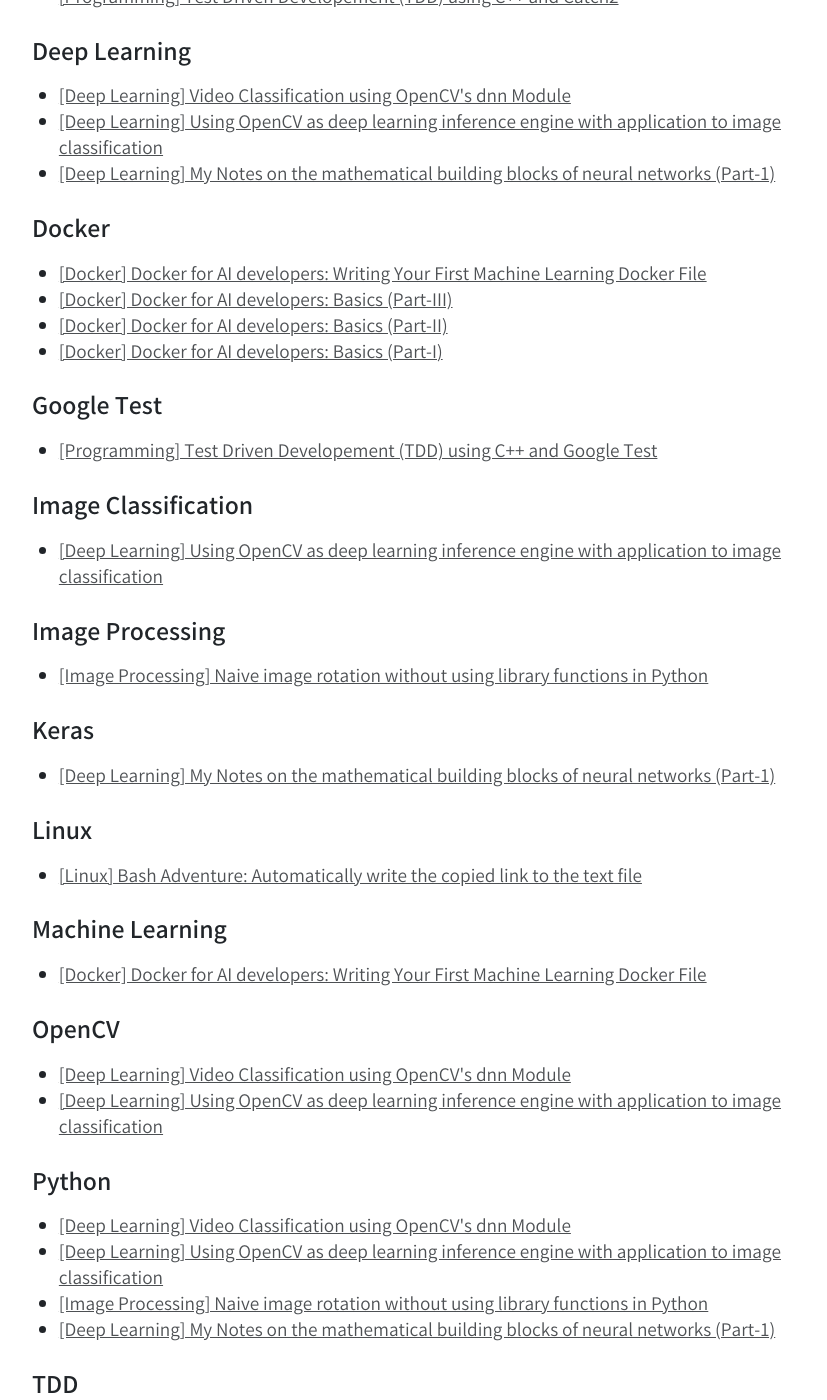
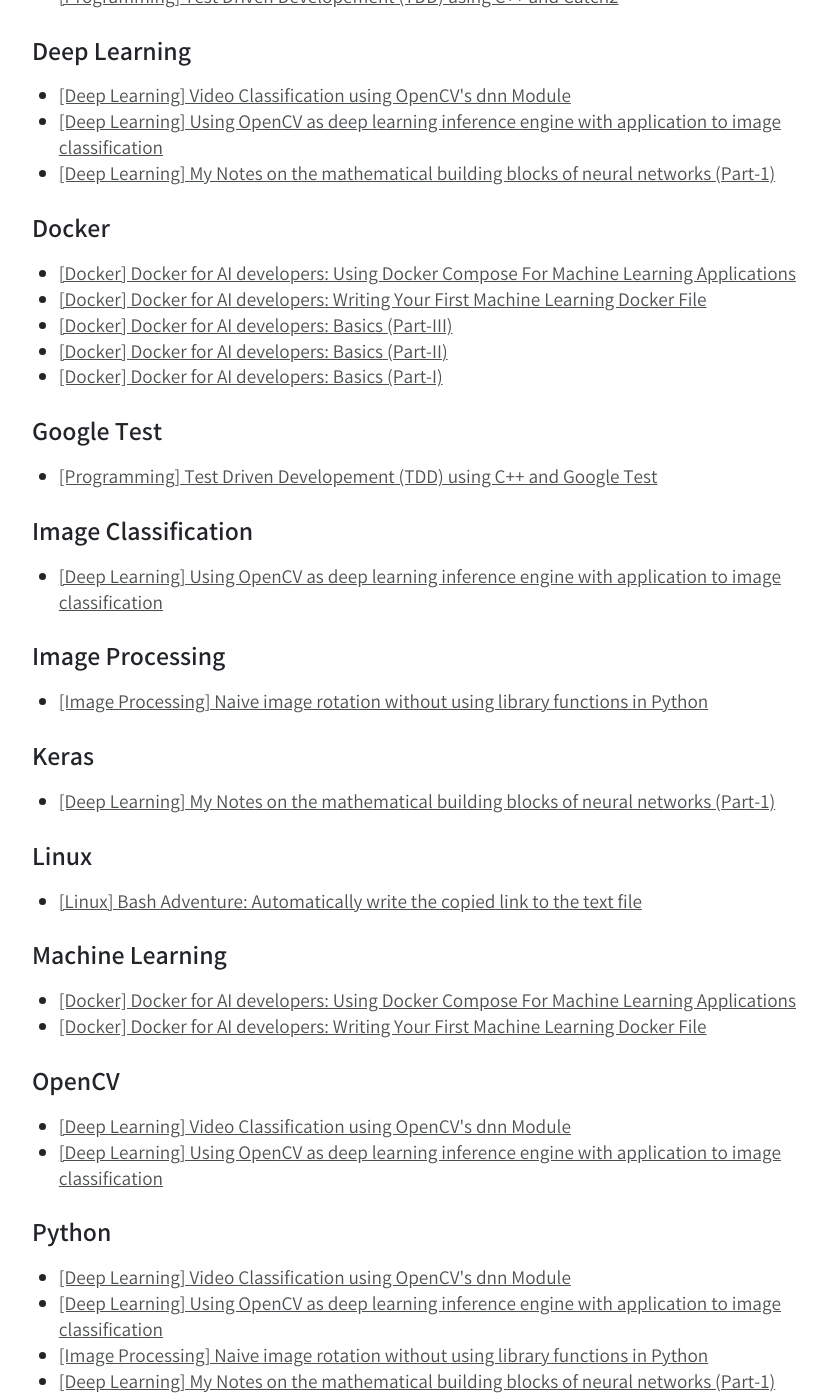
Before and after one commit to ShrishailSGajbhar/shrishailsgajbhar.github.io, a Jekyll site: the page built from tags.md, in a window 1280 px wide and 1400 px high, scrolled down 623 px. Shown: the whole window, without its empty margins (224-1051 px from the left). Built offline with Jekyll 4.4.1, drawn with Linux system fonts in a browser that asks for light colours; comment, search, counter and statistics services are not loaded.

```diff
--- /dev/null
+++ b/_posts/2021-01-22-[Docker]-Docker-For-AI-Developers-Part-5.md
@@ -0,0 +1,10 @@
+---
+layout: post
+title: "[Docker] Docker for AI developers: Using Docker Compose For Machine Learning Applications"
+tags: ["Docker","Machine Learning"]
+comments: true
+---
+In the previous blog post, we created our first Dockerfile customized for our machine learning development needs. In this final post of the Docker series, we try to understand how Docker compose can help us for creating an end-to-end machine learning developing environment.
+
+
+# References:
```
Also changed, not shown: courses.md (+1 -0 lines).
